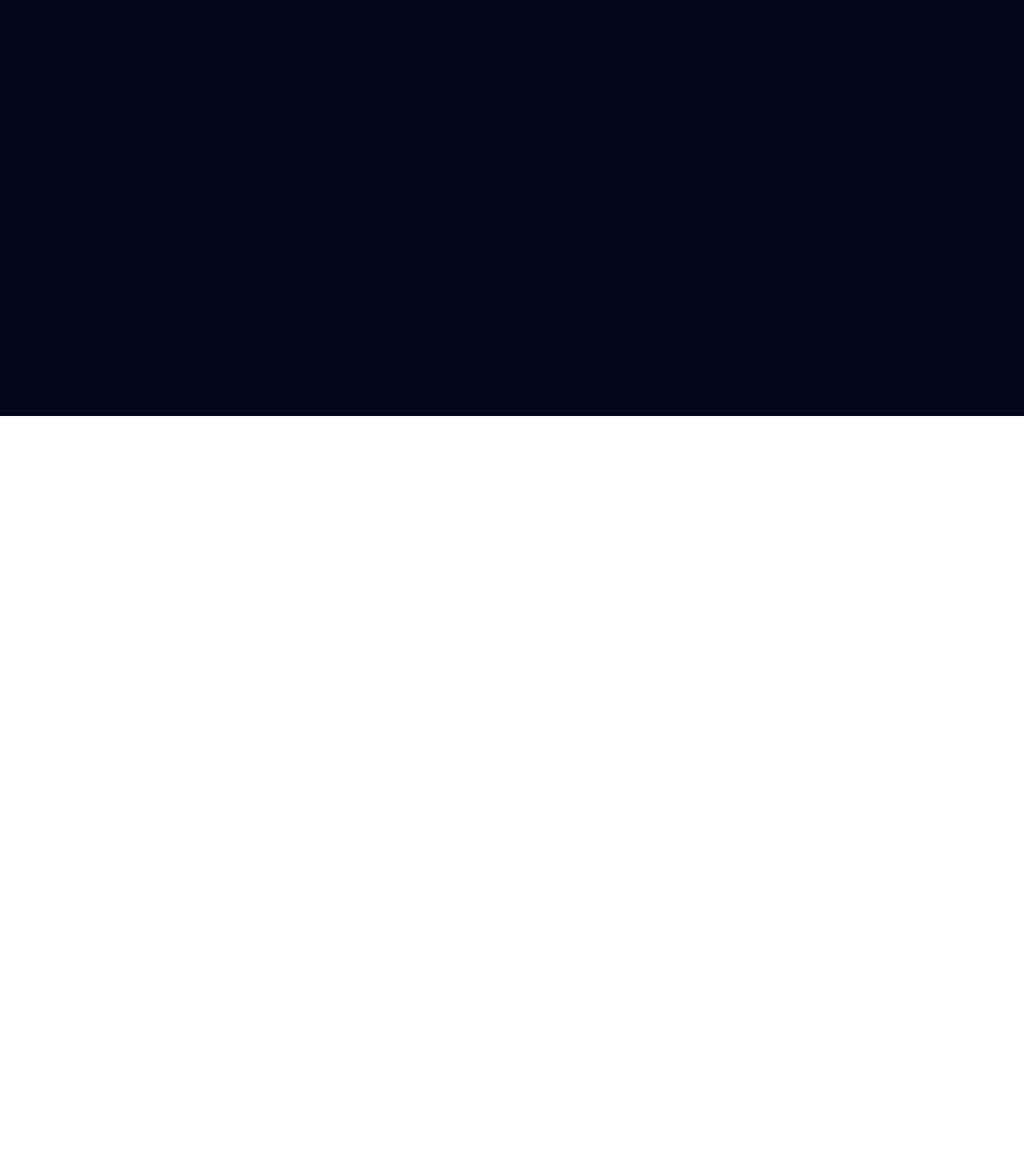
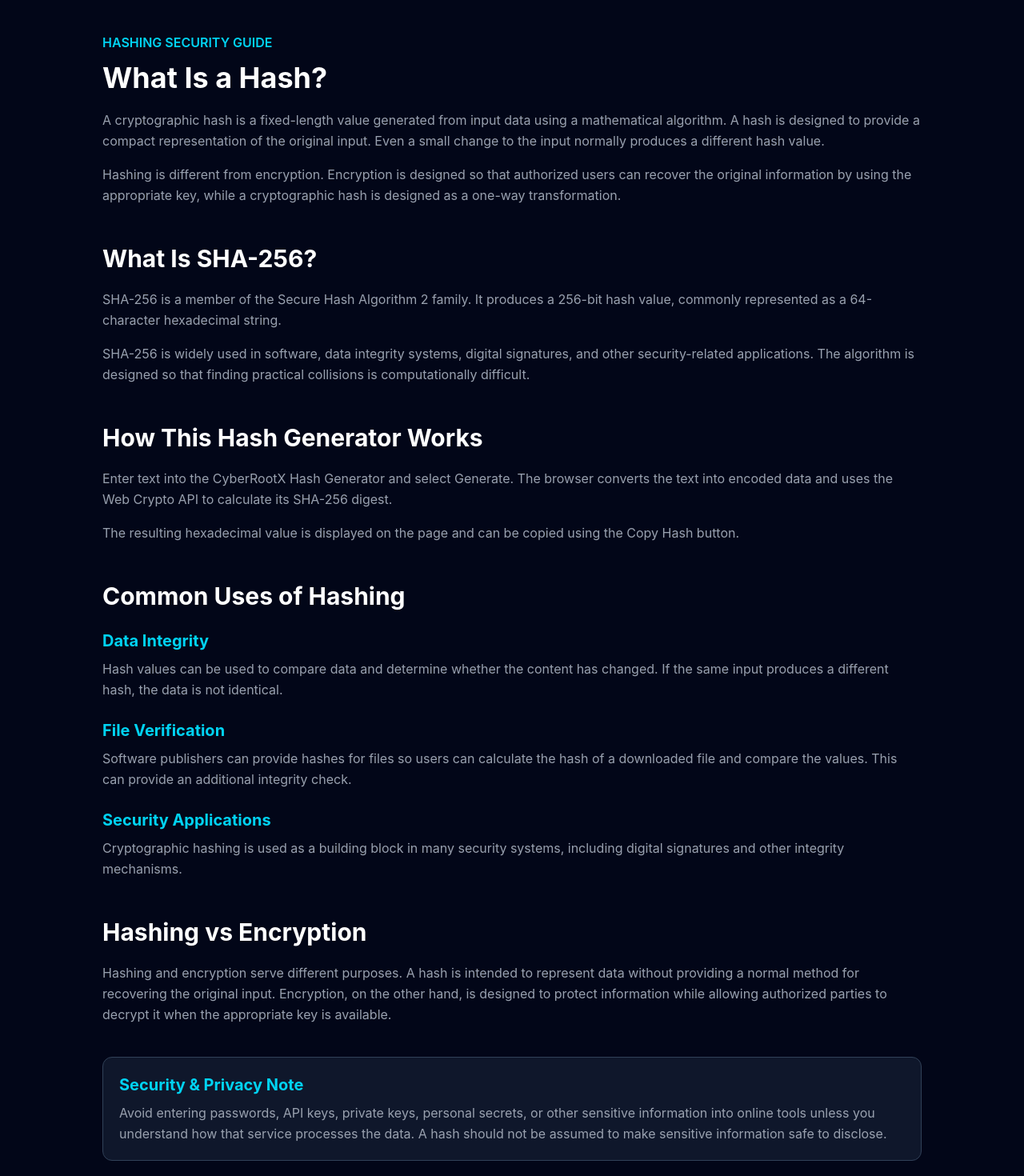
Before and after one commit to ashishg2005/CyberRootX-Frontend, a React (Vite) app: page /hash-generator in a window 1280 px wide. Shown: the part 280-1750 px from the top of the page at 80% size. Before the commit the page ends 800 px from the top, so only its background shows below. Built offline with nearby package versions, Linux system fonts and the light colour scheme.

Commit message:
Improve hash generator content

```diff
--- a/src/pages/HashGenerator.jsx
+++ b/src/pages/HashGenerator.jsx
@@ -33,15 +33,18 @@ function HashGenerator() {
     <div className="min-h-screen bg-slate-950 text-white px-6 py-10">
       <div className="max-w-5xl mx-auto">
 
+        {/* Tool Header */}
         <h1 className="text-4xl font-bold text-cyan-400">
           🔑 Hash Generator
         </h1>
 
-        <p className="text-gray-400 mt-3">
-          Generate SHA-256 hash from any text.
+        <p className="text-gray-400 mt-3 leading-relaxed">
+          Generate a SHA-256 hash from text directly in your browser and
+          copy the resulting hash for further use.
         </p>
 
-        <div className="flex gap-4 mt-8">
+        {/* Generator */}
+        <div className="flex flex-col md:flex-row gap-4 mt-8">
 
           <input
             type="text"
@@ -53,13 +56,14 @@ function HashGenerator() {
 
           <button
             onClick={generateHash}
-            className="bg-cyan-500 hover:bg-cyan-600 px-8 rounded-xl font-semibold"
+            className="bg-cyan-500 hover:bg-cyan-600 px-8 py-4 rounded-xl font-semibold"
           >
             Generate
           </button>
 
         </div>
 
+        {/* Result */}
         {hash && (
           <div className="mt-8 bg-slate-900 p-6 rounded-xl border border-slate-700">
 
@@ -81,6 +85,131 @@ function HashGenerator() {
           </div>
         )}
 
+        {/* Educational Content */}
+        <section className="mt-16 border-t border-slate-800 pt-12">
+
+          <p className="text-cyan-400 font-semibold">
+            HASHING SECURITY GUIDE
+          </p>
+
+          <h2 className="text-3xl md:text-4xl font-bold mt-3">
+            What Is a Hash?
+          </h2>
+
+          <p className="text-gray-400 leading-relaxed mt-5">
+            A cryptographic hash is a fixed-length value generated from
+            input data using a mathematical algorithm. A hash is designed
+            to provide a compact representation of the original input.
+            Even a small change to the input normally produces a different
+            hash value.
+          </p>
+
+          <p className="text-gray-400 leading-relaxed mt-4">
+            Hashing is different from encryption. Encryption is designed so
+            that authorized users can recover the original information by
+            using the appropriate key, while a cryptographic hash is designed
+            as a one-way transformation.
+          </p>
+
+          <h2 className="text-3xl font-bold mt-12">
+            What Is SHA-256?
+          </h2>
+
+          <p className="text-gray-400 leading-relaxed mt-5">
+            SHA-256 is a member of the Secure Hash Algorithm 2 family.
+            It produces a 256-bit hash value, commonly represented as a
+            64-character hexadecimal string.
+          </p>
+
+          <p className="text-gray-400 leading-relaxed mt-4">
+            SHA-256 is widely used in software, data integrity systems,
+            digital signatures, and other security-related applications.
+            The algorithm is designed so that finding practical collisions
+            is computationally difficult.
+          </p>
+
+          <h2 className="text-3xl font-bold mt-12">
+            How This Hash Generator Works
+          </h2>
+
+          <p className="text-gray-400 leading-relaxed mt-5">
+            Enter text into the CyberRootX Hash Generator and select
+            Generate. The browser converts the text into encoded data and
+            uses the Web Crypto API to calculate its SHA-256 digest.
+          </p>
+
+          <p className="text-gray-400 leading-relaxed mt-4">
+            The resulting hexadecimal value is displayed on the page and
+            can be copied using the Copy Hash button.
+          </p>
+
+          <h2 className="text-3xl font-bold mt-12">
+            Common Uses of Hashing
+          </h2>
+
+          <div className="mt-6 space-y-6">
+
+            <div>
+              <h3 className="text-xl font-bold text-cyan-400">
+                Data Integrity
+              </h3>
+              <p className="text-gray-400 leading-relaxed mt-2">
+                Hash values can be used to compare data and determine whether
+                the content has changed. If the same input produces a different
+                hash, the data is not identical.
+              </p>
+            </div>
+
+            <div>
+              <h3 className="text-xl font-bold text-cyan-400">
+                File Verification
+              </h3>
+              <p className="text-gray-400 leading-relaxed mt-2">
+                Software publishers can provide hashes for files so users can
+                calculate the hash of a downloaded file and compare the values.
+                This can provide an additional integrity check.
+              </p>
+            </div>
+
+            <div>
+              <h3 className="text-xl font-bold text-cyan-400">
+                Security Applications
+              </h3>
+              <p className="text-gray-400 leading-relaxed mt-2">
+                Cryptographic hashing is used as a building block in many
+                security systems, including digital signatures and other
+                integrity mechanisms.
+              </p>
+            </div>
+
+          </div>
+
+          <h2 className="text-3xl font-bold mt-12">
+            Hashing vs Encryption
+          </h2>
+
+          <p className="text-gray-400 leading-relaxed mt-5">
+            Hashing and encryption serve different purposes. A hash is
+            intended to represent data without providing a normal method
+            for recovering the original input. Encryption, on the other hand,
+            is designed to protect information while allowing authorized
+            parties to decrypt it when the appropriate key is available.
+          </p>
+
+          <div className="mt-10 p-5 rounded-xl bg-slate-900 border border-slate-700">
+            <h3 className="text-xl font-bold text-cyan-400">
+              Security & Privacy Note
+            </h3>
+
+            <p className="text-gray-400 leading-relaxed mt-2">
+              Avoid entering passwords, API keys, private keys, personal
+              secrets, or other sensitive information into online tools unless
+              you understand how that service processes the data. A hash should
+              not be assumed to make sensitive information safe to disclose.
+            </p>
+          </div>
+
+        </section>
       </div>
     </div>
   );
```
